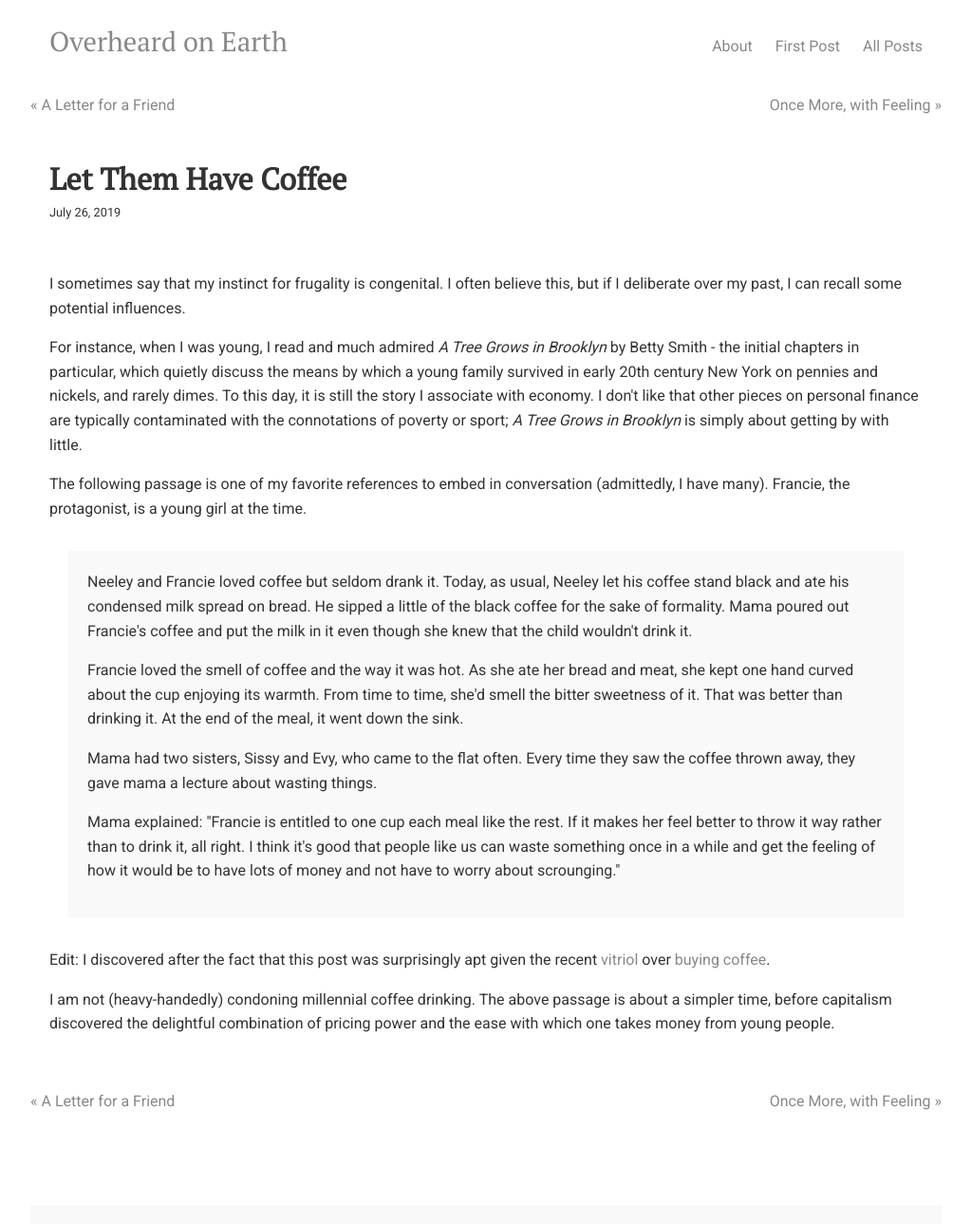
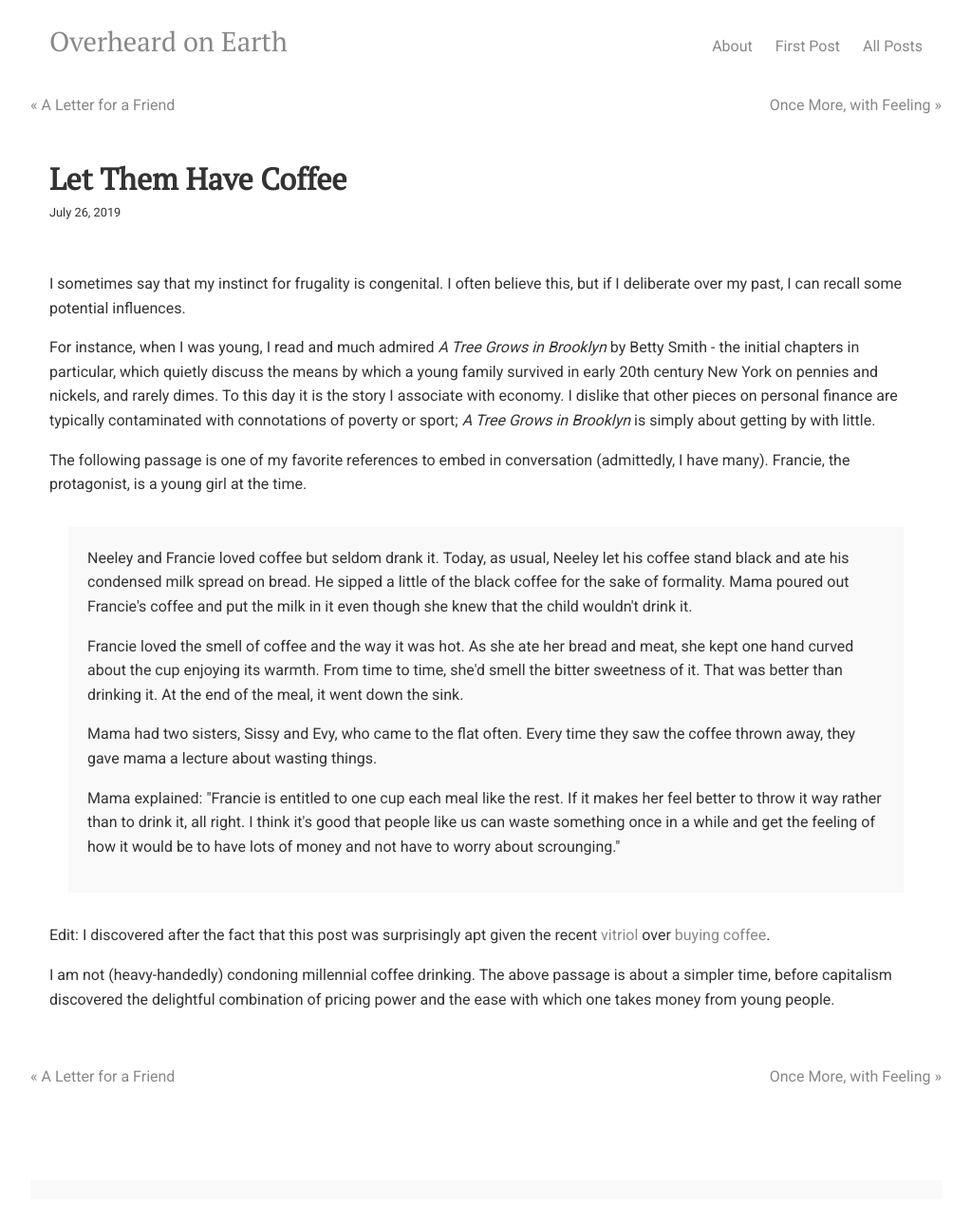
Before and after one commit to overheardonearth/overheardonearth.github.io, a Jekyll site: the page built from _posts/2019-07-26-let-them-have-coffee.html, in a window 1280 px wide. Shown: the whole page at 95% size, without its empty margins (128-1151 px from the left). Built offline with Jekyll 4.4.1, drawn with Linux system fonts in a browser that asks for light colours; comment, search, counter and statistics services are not loaded; after the commit the page ends 1263 px from its top, so only the background shows below that.

Commit message:
Update 2019-07-26-let-them-have-coffee.html

```diff
--- a/_posts/2019-07-26-let-them-have-coffee.html
+++ b/_posts/2019-07-26-let-them-have-coffee.html
@@ -8,7 +8,7 @@ title: Let Them Have Coffee
 I sometimes say that my instinct for frugality is congenital. I often believe this, but if I deliberate over my past, I can recall some potential influences.
 
 <p>
-  For instance, when I was young, I read and much admired <i>A Tree Grows in Brooklyn</i> by Betty Smith - the initial chapters in particular, which quietly discuss the means by which a young family survived in early 20th century New York on pennies and nickels, and rarely dimes. To this day, it is still the story I associate with economy. I don't like that other pieces on personal finance are typically contaminated with the connotations of poverty or sport; <i>A Tree Grows in Brooklyn</i> is simply about getting by with little.
+  For instance, when I was young, I read and much admired <i>A Tree Grows in Brooklyn</i> by Betty Smith - the initial chapters in particular, which quietly discuss the means by which a young family survived in early 20th century New York on pennies and nickels, and rarely dimes. To this day it is the story I associate with economy. I dislike that other pieces on personal finance are typically contaminated with connotations of poverty or sport; <i>A Tree Grows in Brooklyn</i> is simply about getting by with little.
 
 <p>
 The following passage is one of my favorite references to embed in conversation (admittedly, I have many). Francie, the protagonist, is a young girl at the time.
```
